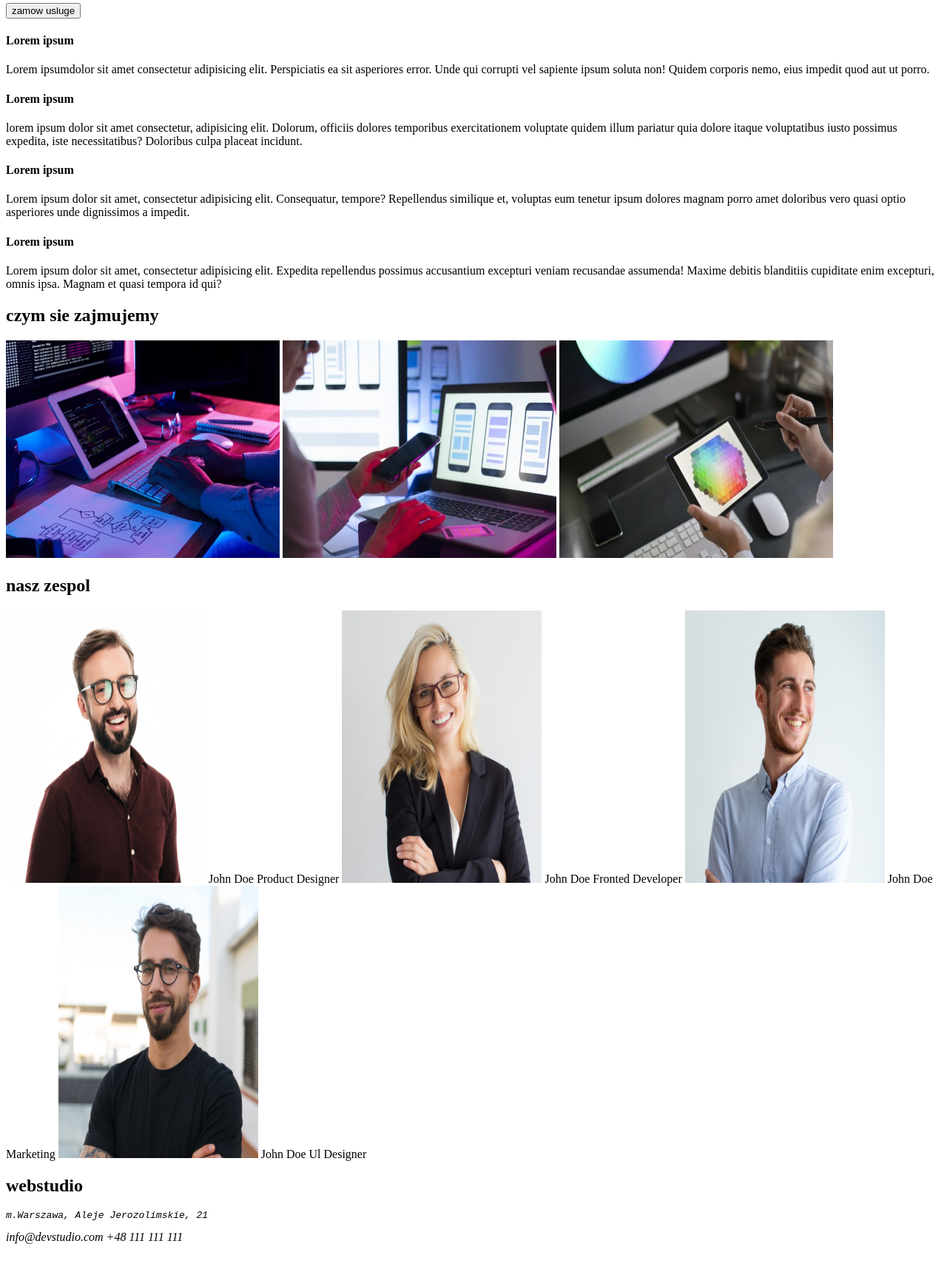
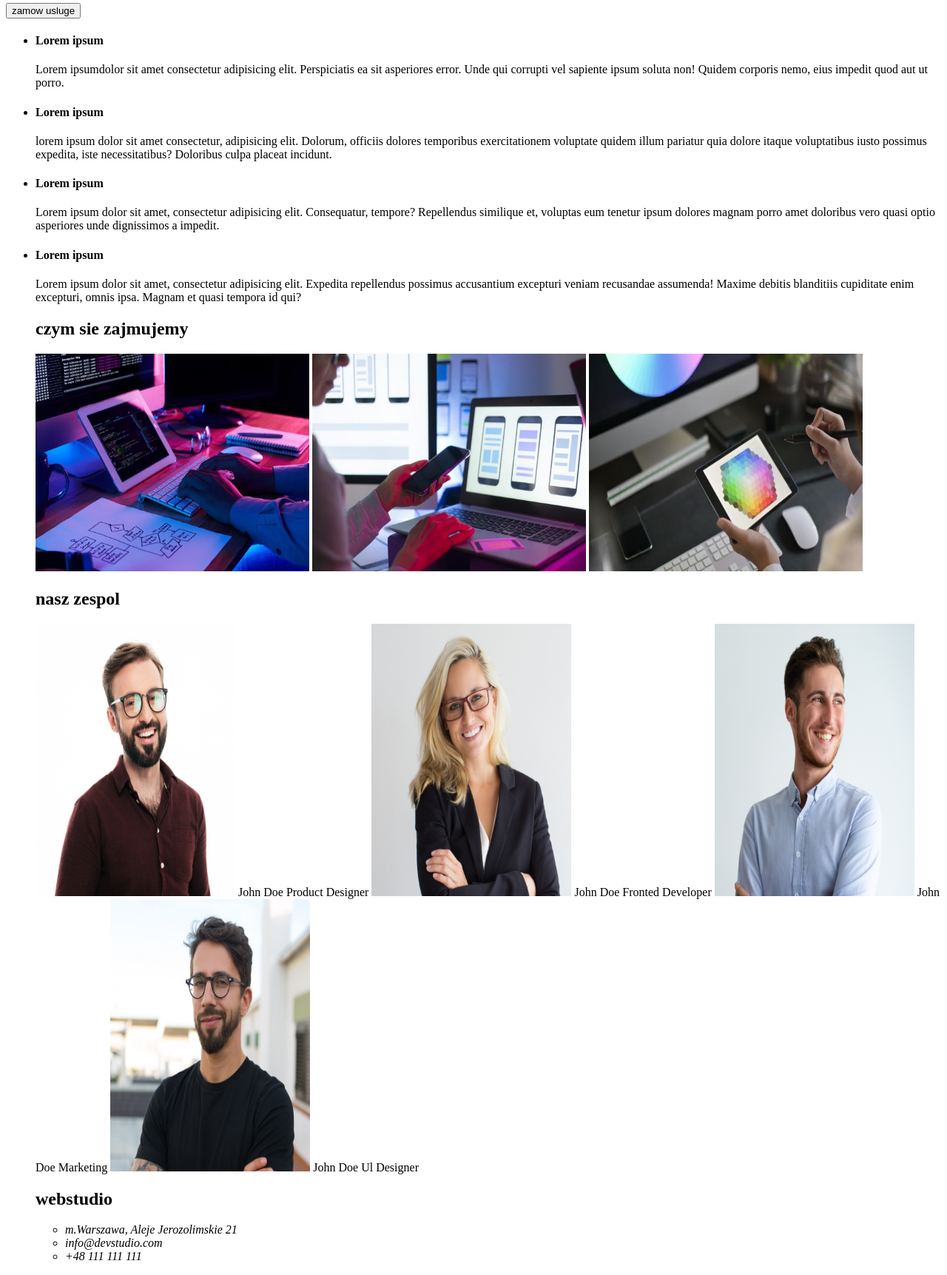
Before and after one commit to ZamulinskaKatarzyna/goit-markup-hw-01, a plain HTML site: page index.html in a window 1280 px wide. Shown: the part 200-1923 px from the top of the page at 74% size. Before the commit the page ends 1889 px from the top, so only its background shows below. Drawn offline with Linux system fonts and the light colour scheme.

Commit message:
Update index.html

```diff
--- a/index.html
+++ b/index.html
@@ -27,33 +27,34 @@
 
     <main>
       <!--nasze atuty-->
-      <div1>
+      <ul>
+      <li>
         <h4>Lorem ipsum</h4>
         Lorem ipsumdolor sit amet consectetur adipisicing elit. Perspiciatis ea
         sit asperiores error. Unde qui corrupti vel sapiente ipsum soluta non!
         Quidem corporis nemo, eius impedit quod aut ut porro.
-      </div1>
-      <div2>
+      </li>
+      <li>
         <h4>Lorem ipsum</h4>
         lorem ipsum dolor sit amet consectetur, adipisicing elit. Dolorum,
         officiis dolores temporibus exercitationem voluptate quidem illum
         pariatur quia dolore itaque voluptatibus iusto possimus expedita, iste
         necessitatibus? Doloribus culpa placeat incidunt.
-      </div2>
-      <div3>
+      </li>
+      <li>
         <h4>Lorem ipsum</h4>
         Lorem ipsum dolor sit amet, consectetur adipisicing elit. Consequatur,
         tempore? Repellendus similique et, voluptas eum tenetur ipsum dolores
         magnam porro amet doloribus vero quasi optio asperiores unde dignissimos
         a impedit.
-      </div3>
-      <div4>
+      </li>
+      <li>
         <h4>Lorem ipsum</h4>
         Lorem ipsum dolor sit amet, consectetur adipisicing elit. Expedita
         repellendus possimus accusantium excepturi veniam recusandae assumenda!
         Maxime debitis blanditiis cupiditate enim excepturi, omnis ipsa. Magnam
         et quasi tempora id qui?
-      </div4>
+      </li>
 
       <div>
         <h2>czym sie zajmujemy</h2>
@@ -132,12 +133,11 @@
         <h2>webstudio</h2>
 
         <address>
-          <pre>m.Warszawa, Aleje Jerozolimskie, 21</pre>
-        </address>
-
-        <address>
-          <a>info@devstudio.com</a>
-          <a>+48 111 111 111</a>
+          <ul>
+          <li>m.Warszawa, Aleje Jerozolimskie 21</li>
+          <li>info@devstudio.com</li>
+          <li>+48 111 111 111</li>
+          </ul>
         </address>
       </footer>
     </main>
```
